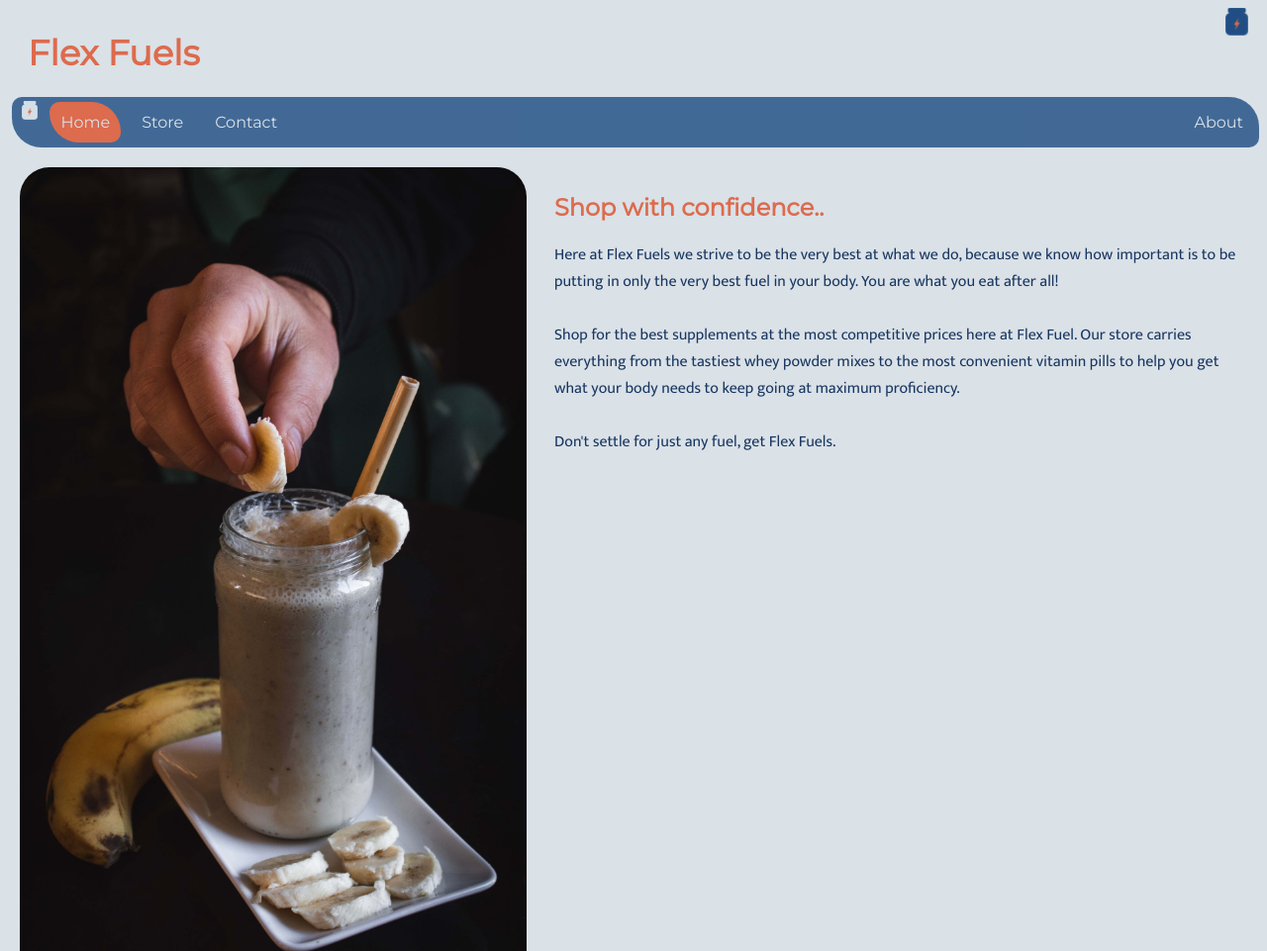
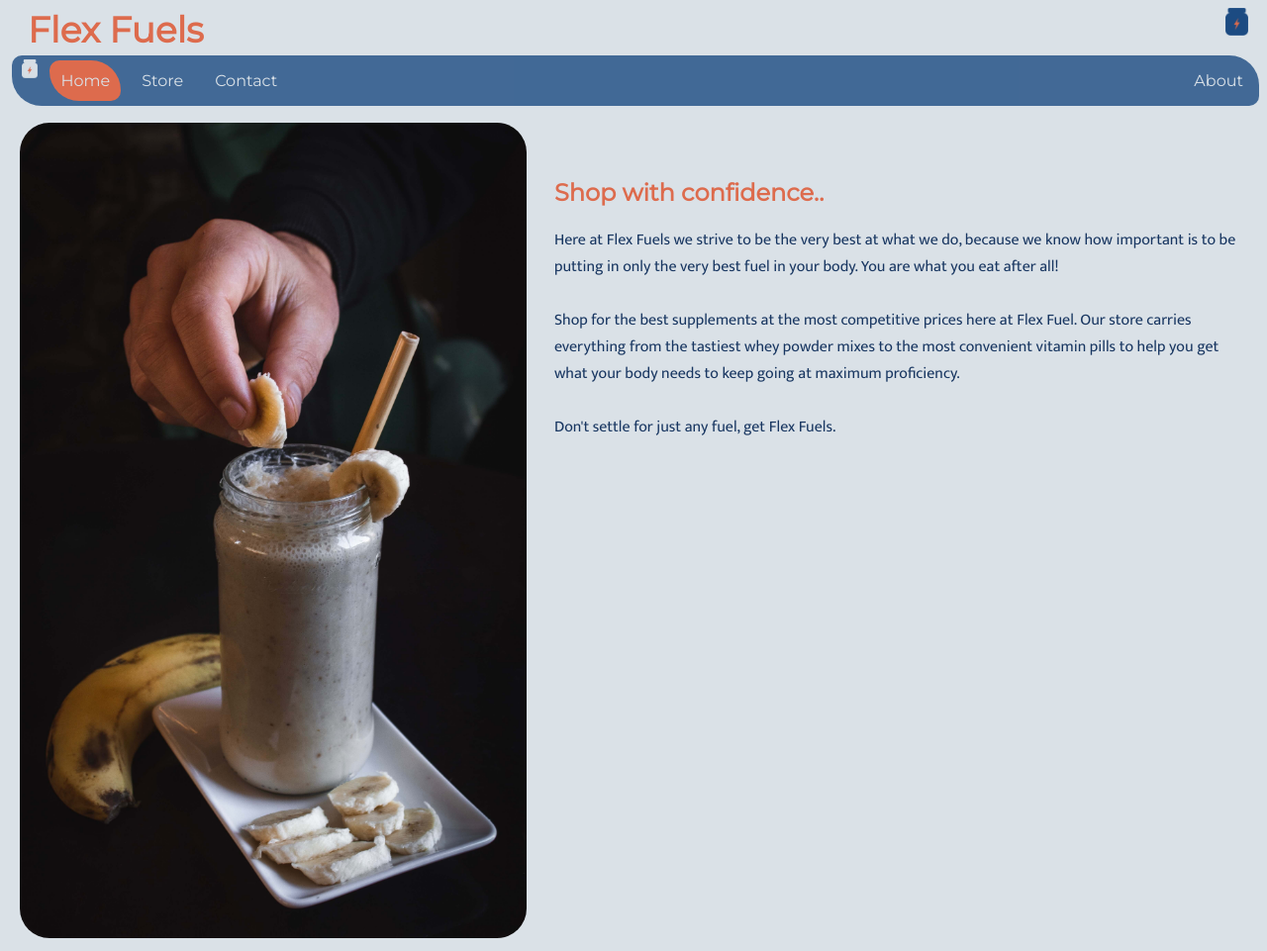
Before and after one commit to lemon07r/FlexFuelsV2, a plain HTML site: page index.html in a window 1280 px wide. Shown: the top 961 px of the page at 99% size. After the commit the page ends 824 px from the top, so only its background shows below. Drawn offline with Linux system fonts and the light colour scheme.

Commit message:
Flexbox and semeantic element changes

```diff
--- a/css/style.css
+++ b/css/style.css
@@ -3,29 +3,28 @@
     color: #dd6b4d;
 }
 
-#topName {
-    margin-left: 2.5vmin;
-    font-size: 2.2rem;
-
+header {
+    grid-column-start: 1;
+    grid-column-end: 11;
+    grid-row: 1; /*! position: sticky; */
+    height: 100%; /*! top: 0; *//*! z-index: 3; */
+    max-height: 100%;
+    grid-row-start: 1;
+    grid-row-end: 2;
 }
 
-#header {
-    overflow: hidden;
+#topName {
+    font-size: 36px;
+    height: 100%;
     position: relative;
-    top: 0;
-    float: top;
-    -webkit-animation: slide 2s forwards;
-    -moz-animation: slide 2s forwards;
-    animation: slide 2s forwards;
+    margin: 0 0 0 2.5vmin;
 }
+
 
 #topLogo {
     width: 1.8vmax;
     float: right;
     margin-right: 1.4vmin;
-    -webkit-animation: fadein 3s alternate-reverse; /* Safari, Chrome and Opera > 12.1 */
-    -moz-animation: fadein 6s; /* Firefox < 16 */
-    animation: fadein 6s;
 }
 
 #navlogo {
@@ -36,18 +35,26 @@
     -webkit-animation: fadein 6s; /* Safari, Chrome and Opera > 12.1 */
     -moz-animation: fadein 6s; /* Firefox < 16 */
     animation: fadein 6s;
+}
 
+nav {
+    grid-column-start: 1;
+    grid-column-end: 11;
+    grid-row-start: 2;
+    position: sticky;
+    top: 0;
+    z-index: 3;
 }
 
 #navbartop {
-    position: -webkit-sticky; /* Safari */
-    position: sticky;
-    top: 0;
-    z-index: 3;
+    /*! position: -webkit-sticky; */ /* Safari */
+    /*! position: sticky; */
+    /*! top: 0; */
+    /*! z-index: 3; */
     font-size: 1em;
     font-family: 'Montserrat', sans-serif;
     margin-left: 0.5vmin;
-
+    /*! height: 100%; */
 }
 
 #navbartop ul {
@@ -61,7 +68,6 @@
 
 #navbartop li {
     float: left;
-
 }
 
 #navbartop li a {
@@ -87,8 +93,21 @@
     border-radius: 10px 30px;
 }
 
+main {
+    height: 100%;
+    grid-column-start: 1;
+    grid-column-end: 11;
+    grid-row: 3;
+}
+
 body {
     background-color: #dae1e7;
+    margin-bottom: 8px;
+    display: grid;
+    grid-template-columns: repeat(auto-fill, 10%);
+    grid-template-rows: minmax(3rem, 5%) minmax(3rem, 5%) 90%;
+    height: 100%;
+
 }
 
 #shake1 {
--- a/index.html
+++ b/index.html
@@ -1,5 +1,4 @@
-<!DOCTYPE html>
-<html lang="en">
+<html class="mozwebext" style="height: 100%;" lang="en">
 <head>
     <meta charset="utf-8">
     <meta name="viewport" content="width=device-width, initial-scale=1, shrink-to-fit=no">
@@ -10,11 +9,10 @@
     <link rel="stylesheet" href="css/style.css">
 </head>
 <body>
-<div id="header">
-    <img id="topLogo" src="images/logo_alt.PNG" alt="Top Logo">
-    <h1 id="topName" class="headerOrTitle">Flex Fuels</h1>
-</div>
-
+<header>
+    <h1 id="topName" class="headerOrTitle">Flex Fuels<img id="topLogo" src="images/logo_alt.PNG" alt="Top Logo"></h1>
+</header>
+<nav>
     <div id="navbartop">
         <ul>
             <li><img src="images/logo.PNG" id="navlogo" alt="logo"></li>
@@ -32,11 +30,12 @@
             </li>
         </ul>
     </div>
-
+</nav>
+<main>
     <div id="shake1">
         <img src="images/shake1.jpg" alt="Protein Shake">
     </div>
-<br style="clear:both;"/>
+
     <div id="description">
         <h2 class="headerOrTitle">Shop with confidence..</h2>
         <p>
@@ -49,6 +48,6 @@
             <br><br>Don't settle for just any fuel, get Flex Fuels.
         </p>
     </div>
-<br style="clear:both;"/>
+</main>
 </body>
 </html>
```
Lines whose indentation alone changed are shown as unchanged.
